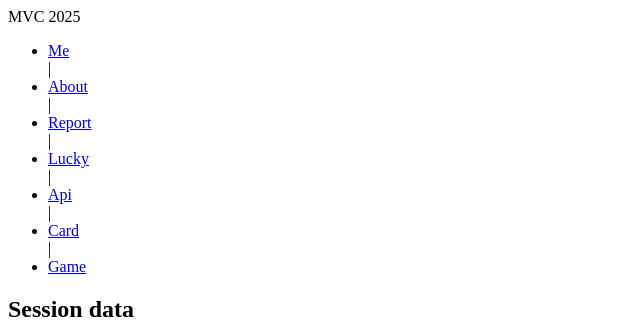
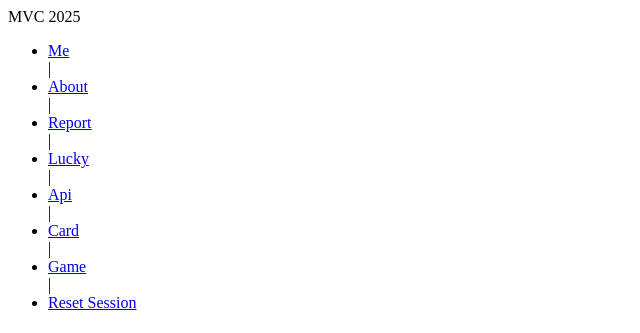
Before and after one commit to KristofferOhlund/mvc, a Symfony app: template templates/cards/session.html.twig in a window 1280 px wide. Shown: the top 333 px of the page, without its empty margins (0-640 px from the left). Run offline with Twig, Linux system fonts and the light colour scheme; the template is opened without the code that fills it, so the values that code supplies are empty; some libraries are stand-ins or nearby versions.

Commit message:
Add reset session to navigation

```diff
--- a/templates/base.html.twig
+++ b/templates/base.html.twig
@@ -24,8 +24,8 @@
                     <li><a href="{{ path('lucky') }}" class="{{ (app.request.pathinfo == path('lucky')) ? 'active' : '' }}">Lucky</a></li> |
                     <li><a href="{{ path('jsonRoutes') }}" class="{{ (app.request.pathinfo == path('jsonRoutes')) ? 'active' : '' }}">Api</a></li> |
                     <li><a href="{{ path('card') }}" class="{{ (app.request.pathinfo == path('card')) ? 'active' : '' }}">Card</a></li> |
-                    <li><a href="{{ path('game_info') }}" class="{{ (app.request.pathinfo == path('game_info')) ? 'active' : '' }}">Game</a></li>
-
+                    <li><a href="{{ path('game_info') }}" class="{{ (app.request.pathinfo == path('game_info')) ? 'active' : '' }}">Game</a></li> |
+                    <li><a href="{{ path('session_dump') }}" class="{{ (app.request.pathinfo == path('session_dump')) ? 'active' : '' }}">Reset Session</a></li>
                 </ul>
             </nav>
         </header>
```
